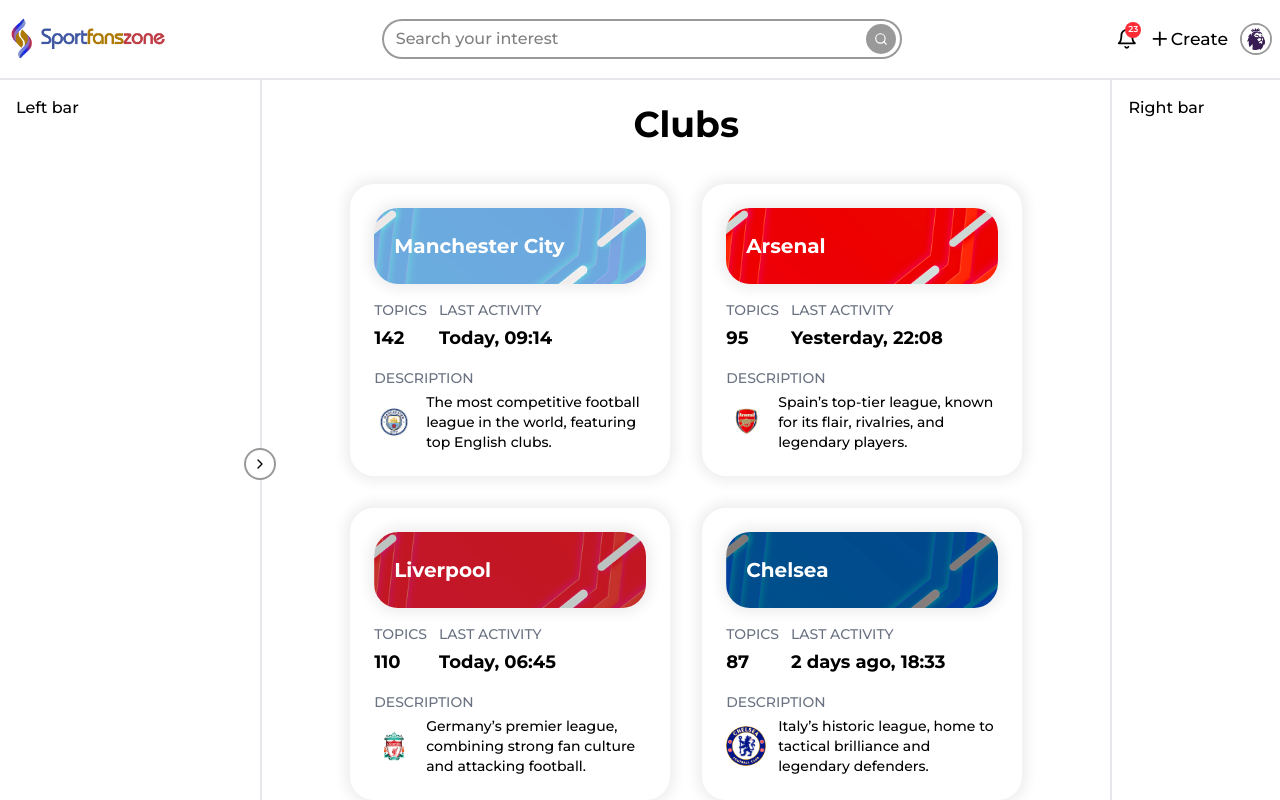
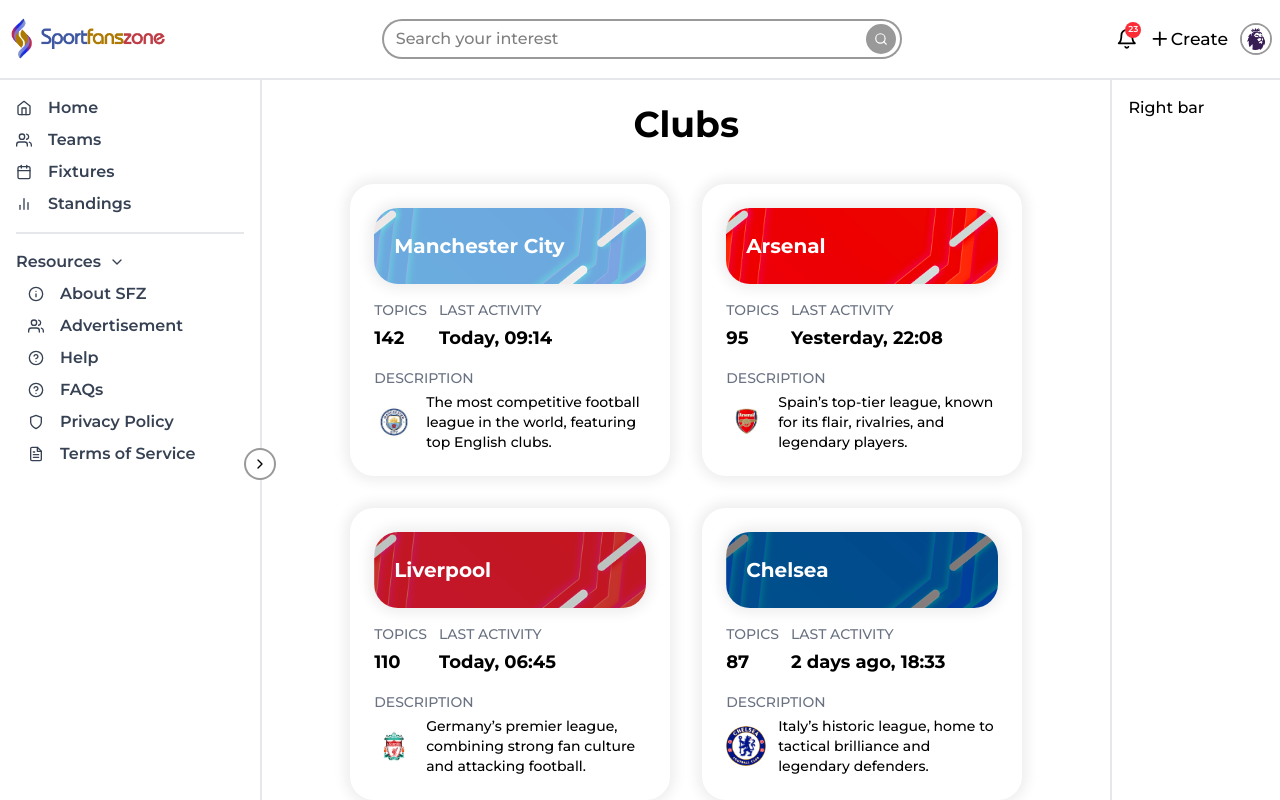
Before and after one commit to sportfanszone/frontend, a Next.js app: page /leagues/1 in a window 1280 px wide. Shown: the top 800 px of the page. Built offline with nearby package versions, Linux system fonts and the light colour scheme.

Commit message:
feat: enhance LeftSidebar with navigation links and collapsible resources section

```diff
--- a/app/(pages)/components/LeftSidebar.tsx
+++ b/app/(pages)/components/LeftSidebar.tsx
@@ -1,12 +1,98 @@
-import { FiChevronRight } from "react-icons/fi";
+import {
+  FiChevronRight,
+  FiChevronDown,
+  FiHome,
+  FiUsers,
+  FiCalendar,
+  FiBarChart2,
+  FiHelpCircle,
+  FiInfo,
+  FiFileText,
+  FiShield,
+} from "react-icons/fi";
 
 const LeftSidebar = () => {
   return (
     <div>
-      <div>Left bar</div>
+      {/* Toggle Button */}
       <button className="bg-white absolute top-[50%] right-0 w-8 h-8 border-black/40 border-2 rounded-full cursor-pointer grid place-content-center -translate-y-[100%] translate-x-[50%]">
         <FiChevronRight />
       </button>
+
+      {/* Sidebar Content */}
+      <div className="flex flex-col gap-4">
+        <nav className="flex flex-col gap-2 border-b-2 border-gray-200 pr-4 pb-4">
+          <div className="flex items-center gap-2 text-md font-semibold">
+            <FiHome className="inline-block mr-2 text-gray-700" />
+            <a href="/" className="text-gray-700 hover:text-black">
+              Home
+            </a>
+          </div>
+          <div className="flex items-center gap-2 text-md font-semibold">
+            <FiUsers className="inline-block mr-2 text-gray-700" />
+            <a href="#" className="text-gray-700 hover:text-black">
+              Teams
+            </a>
+          </div>
+          <div className="flex items-center gap-2 text-md font-semibold">
+            <FiCalendar className="inline-block mr-2 text-gray-700" />
+            <a href="#" className="text-gray-700 hover:text-black">
+              Fixtures
+            </a>
+          </div>
+          <div className="flex items-center gap-2 text-md font-semibold">
+            <FiBarChart2 className="inline-block mr-2 text-gray-700" />
+            <a href="#" className="text-gray-700 hover:text-black">
+              Standings
+            </a>
+          </div>
+        </nav>
+
+        {/* Colapsable nav */}
+        <div className="flex flex-col gap-2">
+          <div className="text-md font-semibold text-gray-700 flex items-center justify-start gap-2 cursor-pointer">
+            <span>Resources</span> <FiChevronDown />
+          </div>
+          <nav className="flex flex-col gap-2 pl-3">
+            <div className="flex items-center gap-2 text-md font-semibold">
+              <FiInfo className="inline-block mr-2 text-gray-700" />
+              <a href="/" className="text-gray-700 hover:text-black">
+                About SFZ
+              </a>
+            </div>
+            <div className="flex items-center gap-2 text-md font-semibold">
+              <FiUsers className="inline-block mr-2 text-gray-700" />
+              <a href="#" className="text-gray-700 hover:text-black">
+                Advertisement
+              </a>
+            </div>
+            <div className="flex items-center gap-2 text-md font-semibold">
+              <FiHelpCircle className="inline-block mr-2 text-gray-700" />
+              <a href="#" className="text-gray-700 hover:text-black">
+                Help
+              </a>
+            </div>
+            <div className="flex items-center gap-2 text-md font-semibold">
+              <FiHelpCircle className="inline-block mr-2 text-gray-700" />
+              <a href="#" className="text-gray-700 hover:text-black">
+                FAQs
+              </a>
+            </div>
+            <div className="flex items-center gap-2 text-md font-semibold">
+              <FiShield className="inline-block mr-2 text-gray-700" />
+              <a href="#" className="text-gray-700 hover:text-black">
+                Privacy Policy
+              </a>
+            </div>
+            <div className="flex items-center gap-2 text-md font-semibold">
+              <FiFileText className="inline-block mr-2 text-gray-700" />
+              <a href="#" className="text-gray-700 hover:text-black">
+                Terms of Service
+              </a>
+            </div>
+          </nav>
+        </div>
+      </div>
     </div>
   );
 };
```
